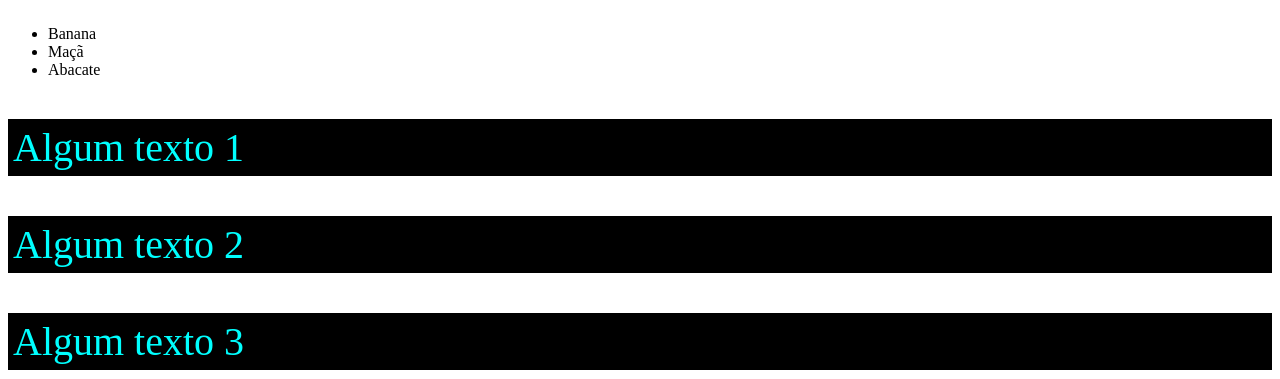
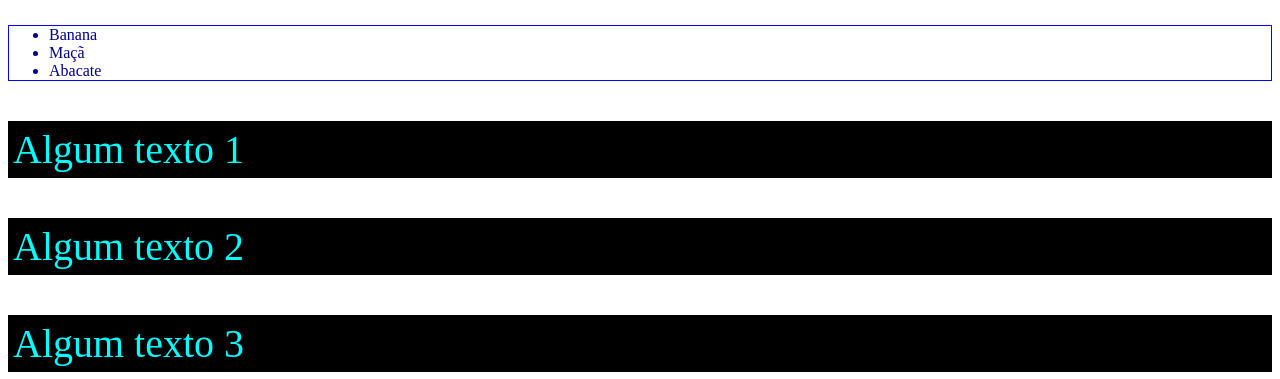
Before and after one commit to samueljdev/Fundamentos-CSS, a plain HTML site: page index.html in a window 1280 px wide. Shown: the part 721-1100 px from the top of the page. Drawn offline with Linux system fonts and the light colour scheme.

Commit message:
Correção: Multiplos arquivos de CSS

```diff
--- a/index.html
+++ b/index.html
@@ -15,6 +15,8 @@
     <!-- External CSS -->
     <!-- Cascading Style Sheets -->
     <link rel="stylesheet" href="css/styles.css">
+    <!-- Multiplos arquivos de CSS -->
+    <link rel="stylesheet" href="css/lists.css">
 </head>
 
 <body>
```
